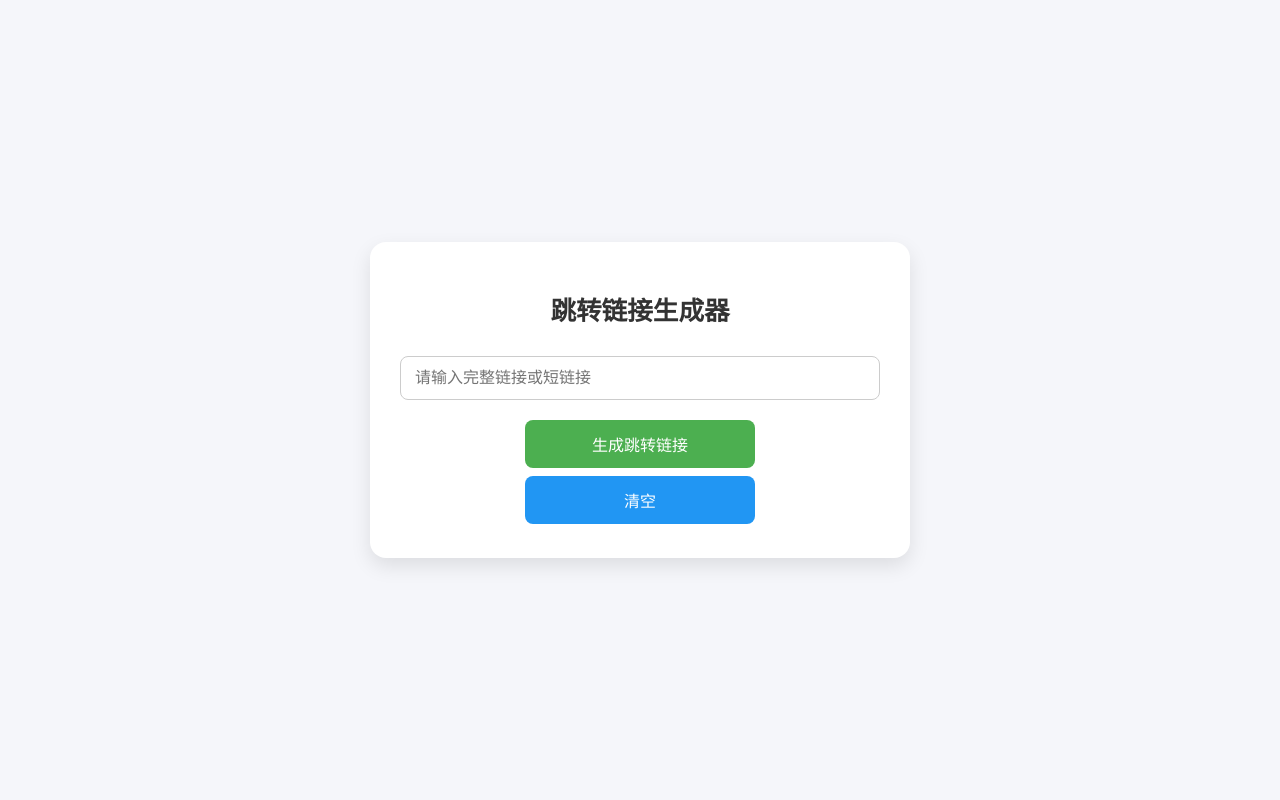
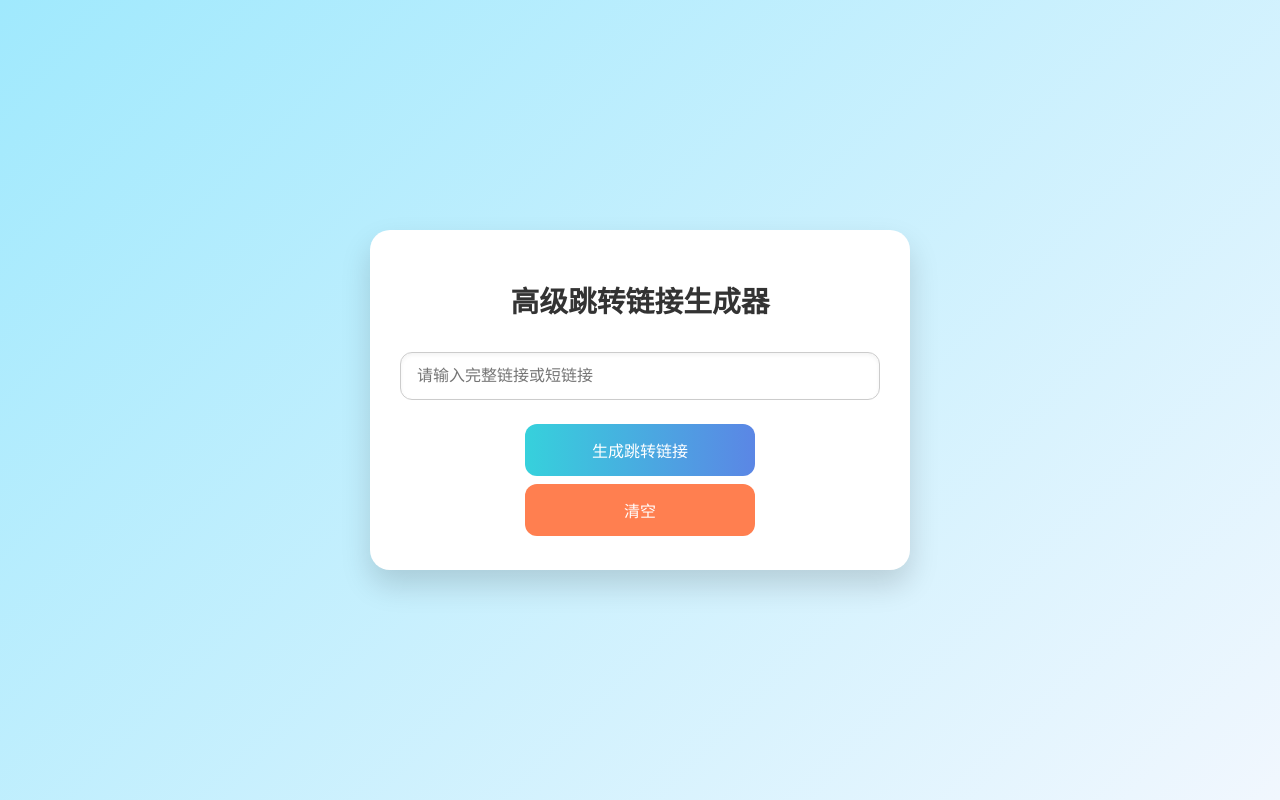
Before and after one commit to a1004059897/y99.github.io, a plain HTML site: page generator.html in a window 1280 px wide. Drawn offline with Linux system fonts and the light colour scheme.

Commit message:
Update generator.html

```diff
--- a/generator.html
+++ b/generator.html
@@ -3,21 +3,67 @@
 <head>
 <meta charset="UTF-8">
 <meta name="viewport" content="width=device-width, initial-scale=1.0">
-<title>跳转链接生成器</title>
+<title>高级跳转链接生成器</title>
 <style>
-body { font-family: "Segoe UI", sans-serif; background:#f5f6fa; margin:0; padding:0; display:flex; justify-content:center; align-items:center; height:100vh;}
-.container { background:white; padding:30px; border-radius:16px; box-shadow:0 8px 20px rgba(0,0,0,0.1); width: 100%; max-width:480px; text-align:center;}
-h1 { font-size:1.6em; margin-bottom:20px; color:#333; }
-input { width:100%; padding:12px 14px; margin:8px 0 16px; font-size:16px; border-radius:8px; border:1px solid #ccc; box-sizing:border-box;}
-button { width:48%; padding:12px; font-size:16px; border:none; border-radius:8px; margin:4px 1%; cursor:pointer; }
-button.primary { background:#4CAF50; color:white; }
-button.secondary { background:#2196F3; color:white; }
-.code-box { background:#f0f0f0; padding:10px 12px; border-radius:8px; word-break:break-all; margin-top:12px; display:none;}
+body {
+    font-family: "Segoe UI", sans-serif;
+    background: linear-gradient(135deg,#a0e9fd,#f1f7fe);
+    margin:0; padding:0;
+    display:flex; justify-content:center; align-items:center; height:100vh;
+}
+.container {
+    background:white;
+    padding:30px;
+    border-radius:20px;
+    box-shadow:0 15px 30px rgba(0,0,0,0.15);
+    width:100%; max-width:480px;
+    text-align:center;
+}
+h1 {
+    font-size:1.8em;
+    margin-bottom:20px;
+    color:#333;
+}
+input {
+    width:100%;
+    padding:14px 16px;
+    margin:12px 0 20px;
+    font-size:16px;
+    border-radius:12px;
+    border:1px solid #ccc;
+    box-shadow: inset 0 2px 4px rgba(0,0,0,0.05);
+    box-sizing:border-box;
+    transition:0.3s border-color;
+}
+input:focus{ border-color:#4ABDAC; outline:none; }
+button {
+    width:48%;
+    padding:14px;
+    font-size:16px;
+    border:none;
+    border-radius:12px;
+    margin:4px 1%;
+    cursor:pointer;
+    transition:0.3s all;
+}
+button.primary { background: linear-gradient(90deg,#36D1DC,#5B86E5); color:white; }
+button.primary:hover { transform: translateY(-2px); box-shadow:0 4px 12px rgba(0,0,0,0.2); }
+button.secondary { background:#ff7f50; color:white; }
+button.secondary:hover { transform: translateY(-2px); box-shadow:0 4px 12px rgba(0,0,0,0.2); }
+.code-box {
+    background:#f0f4f8;
+    padding:12px 16px;
+    border-radius:12px;
+    word-break:break-all;
+    margin-top:16px;
+    display:none;
+}
+#finalLink{ font-weight:bold; color:#2196F3;}
 </style>
 </head>
 <body>
 <div class="container">
-    <h1>跳转链接生成器</h1>
+    <h1>高级跳转链接生成器</h1>
     <input type="text" id="inputUrl" placeholder="请输入完整链接或短链接">
     <div>
         <button class="primary" id="genBtn">生成跳转链接</button>
```
